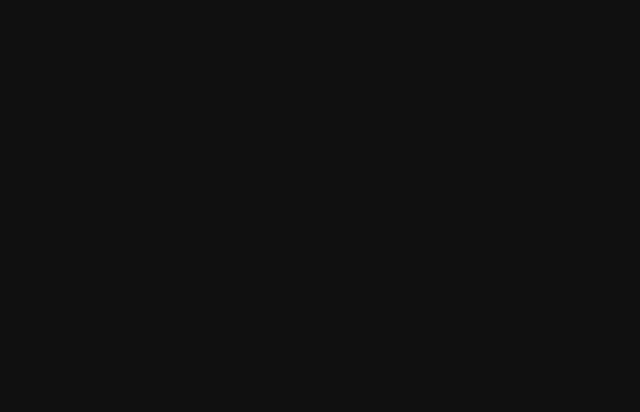
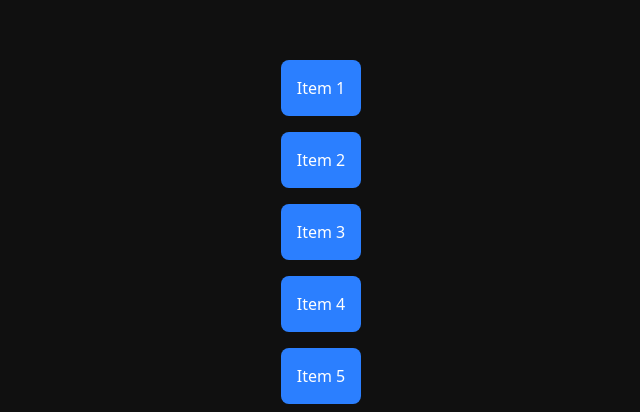
Before and after one commit to Tamalckb531/Learning-Motion, a Next.js app in the folder demos/: page / in a window 1280 px wide. Shown: the part 968-1380 px from the top of the page, without its empty margins (319-959 px from the left). Before the commit the page ends 800 px from the top, so only its background shows below. Built offline with nearby package versions, Linux system fonts and the light colour scheme.

Commit message:
WhileView -> Add staggerlist

```diff
--- a/demos/src/app/page.tsx
+++ b/demos/src/app/page.tsx
@@ -1,13 +1,15 @@
-import DraggableBox from "@/projects/MotionValue/DraggableBox";
-import DynamicRotation from "@/projects/MotionValue/DynamicRotation";
-import HoverLinkedScale from "@/projects/MotionValue/HoverLinkedScale";
+import CardFlip from "@/projects/WhileView/CardFlip";
+import InteractiveCard from "@/projects/WhileView/InteractiveCard";
+import StaggeredList from "@/projects/WhileView/StaggeredList";
+import TimelineAnimation from "@/projects/WhileView/TimelineAnimation";
 
 export default function Home() {
   return (
     <div className="">
-      {/* <DraggableBox /> */}
-      {/* <HoverLinkedScale /> */}
-      <DynamicRotation />
+      <StaggeredList />
+      {/* <CardFlip /> */}
+      {/* <TimelineAnimation /> */}
+      {/* <InteractiveCard /> */}
     </div>
   );
 }
--- /dev/null
+++ b/demos/src/projects/WhileView/CardFlip.tsx
@@ -0,0 +1,7 @@
+import React from "react";
+
+const CardFlip = () => {
+  return <div>CardFlip</div>;
+};
+
+export default CardFlip;
--- /dev/null
+++ b/demos/src/projects/WhileView/InteractiveCard.tsx
@@ -0,0 +1,7 @@
+import React from "react";
+
+const InteractiveCard = () => {
+  return <div>InteractiveCard</div>;
+};
+
+export default InteractiveCard;
--- /dev/null
+++ b/demos/src/projects/WhileView/StaggeredList.tsx
@@ -0,0 +1,35 @@
+import React from "react";
+import * as motion from "motion/react-client";
+
+const StaggeredList = () => {
+  const items = ["Item 1", "Item 2", "Item 3", "Item 4", "Item 5"];
+
+  const listVariants = {
+    hidden: { opacity: 0 },
+    visible: { opacity: 1 },
+  };
+
+  return (
+    <motion.ul
+      className=" flex flex-col items-center mt-[100rem]"
+      initial="hidden"
+      whileInView="visible"
+      variants={listVariants}
+      transition={{ staggerChildren: 0.7 }}
+    >
+      {items.map((item, index) => (
+        <motion.li
+          key={index}
+          className=" bg-blue-500 p-4 text-white my-2 rounded-lg"
+          initial={{ opacity: 0, y: 20 }}
+          whileInView={{ opacity: 1, y: 0 }}
+          transition={{ duration: 0.5 }}
+        >
+          {item}
+        </motion.li>
+      ))}
+    </motion.ul>
+  );
+};
+
+export default StaggeredList;
--- /dev/null
+++ b/demos/src/projects/WhileView/TimelineAnimation.tsx
@@ -0,0 +1,7 @@
+import React from "react";
+
+const TimelineAnimation = () => {
+  return <div>TimelineAnimation</div>;
+};
+
+export default TimelineAnimation;
```
